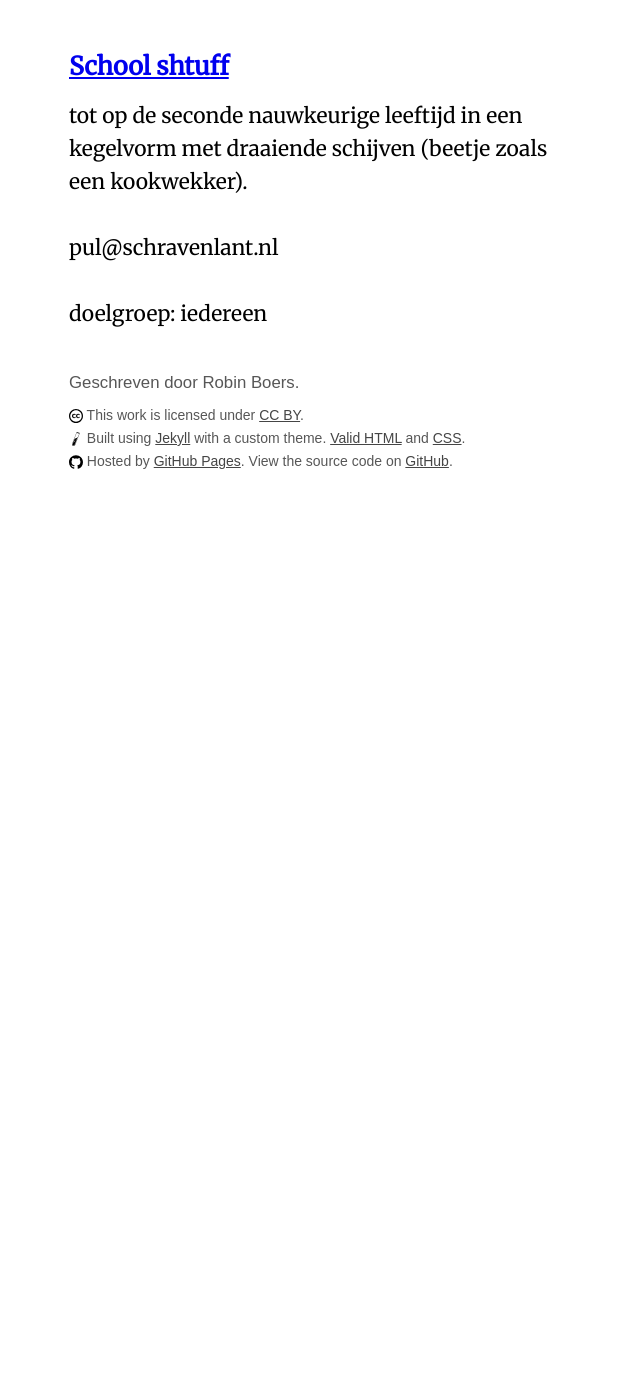
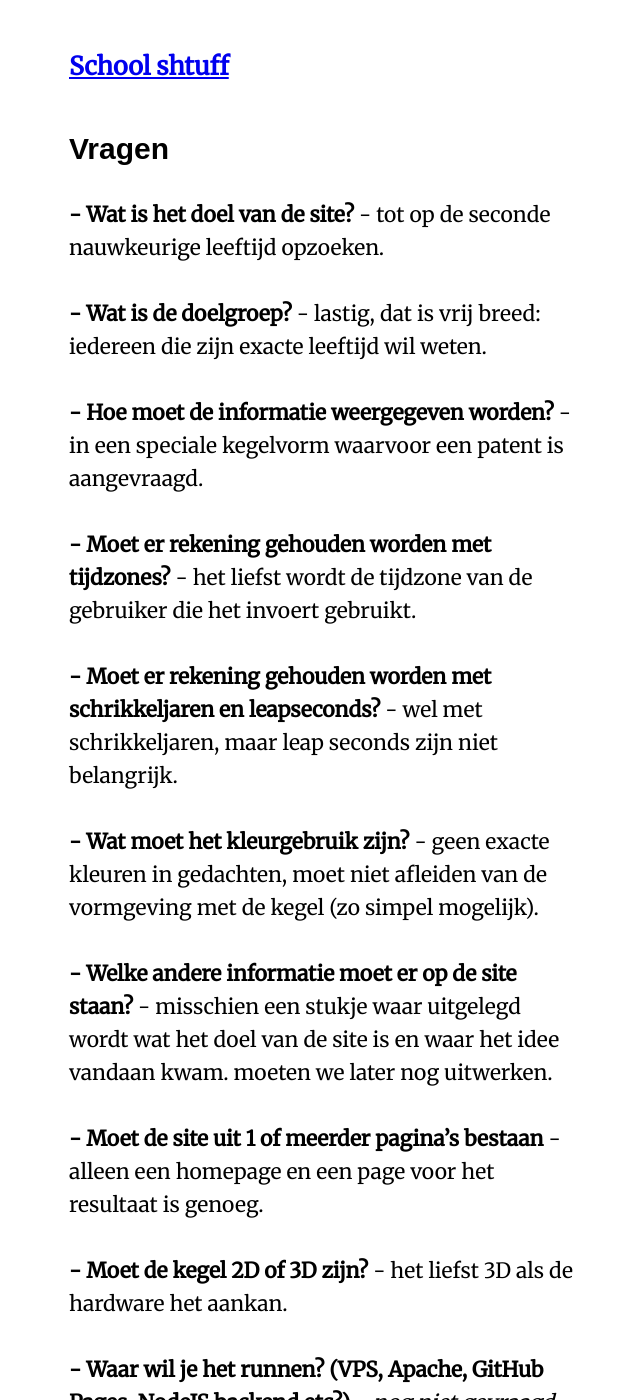
Before and after one commit to RobinBoers/school.geheimesite.nl, a Jekyll site: the page built from 4VWO/informatica/website.md, in a window 1280 px wide and 1400 px high. Shown: the whole window, without its empty margins (315-955 px from the left). Built offline with Jekyll 4.4.1, drawn with Linux system fonts in a browser that asks for light colours; some web fonts are replaced; our own code applies the rules of GitHub Pages for plain Markdown files; some of the changed text lies outside the part shown.

Commit message:
Update informatica website design ontwerp thingie

```diff
--- a/4VWO/informatica/website.md
+++ b/4VWO/informatica/website.md
@@ -1,5 +1,55 @@
-tot op de seconde nauwkeurige leeftijd in een kegelvorm met draaiende schijven (beetje zoals een kookwekker).
+## Vragen
 
-pul@schravenlant.nl
+**- Wat is het doel van de site?**
+	- tot op de seconde nauwkeurige leeftijd opzoeken.
 
-doelgroep: iedereen
+**- Wat is de doelgroep?**
+	- lastig, dat is vrij breed: iedereen die zijn exacte leeftijd wil weten.
+
+**- Hoe moet de informatie weergegeven worden?**
+	- in een speciale kegelvorm waarvoor een patent is aangevraagd.
+
+**- Moet er rekening gehouden worden met tijdzones?**
+	- het liefst wordt de tijdzone van de gebruiker die het invoert gebruikt.
+
+**- Moet er rekening gehouden worden met schrikkeljaren en leapseconds?**
+	- wel met schrikkeljaren, maar leap seconds zijn niet belangrijk.
+
+**- Wat moet het kleurgebruik zijn?**
+	- geen exacte kleuren in gedachten, moet niet afleiden van de vormgeving met de kegel (zo simpel mogelijk).
+
+**- Welke andere informatie moet er op de site staan?**
+	- misschien een stukje waar uitgelegd wordt wat het doel van de site is en waar het idee vandaan kwam. moeten we later nog uitwerken.
+
+**- Moet de site uit 1 of meerder pagina's bestaan**
+	- alleen een homepage en een page voor het resultaat is genoeg.
+
+**- Moet de kegel 2D of 3D zijn?**
+	- het liefst 3D als de hardware het aankan.
+
+**-  Waar wil je het runnen? (VPS, Apache, GitHub Pages, NodeJS backend etc?)**
+	- _nog niet gevraagd_
+
+## Informatie
+
+**Beschrijving**: tot op de seconde nauwkeurige leeftijd in een kegelvorm met draaiende schijven (beetje zoals een kookwekker).
+
+**Opdrachtgever**: pul@schravenlant.nl
+**Doelgroep**: vrij breed, iedereen die zijn exacte leeftijd wil weten
+**Eisen**:
+- invoerformuliertje voor exacte geboortedatum
+- tekstje met "wat?" en "waarom?"
+- vormgeving: een kegel
+
+**Wensen**:
+- automatisch tijdzone van de gebruiker pakken
+- de kegel 3D als de hardware het toelaat
+
+**Userstories**:
+Als  _bezoeker_
+wil ik _makkelijk mijn geboortedatum kunnen invoeren_
+zodat ik _kan ontdekken hoe oud ik exact ben._
+
+**Structuur/sitemap**:
+
+[ HOME ] -> [ RESULTAAT ]
```
